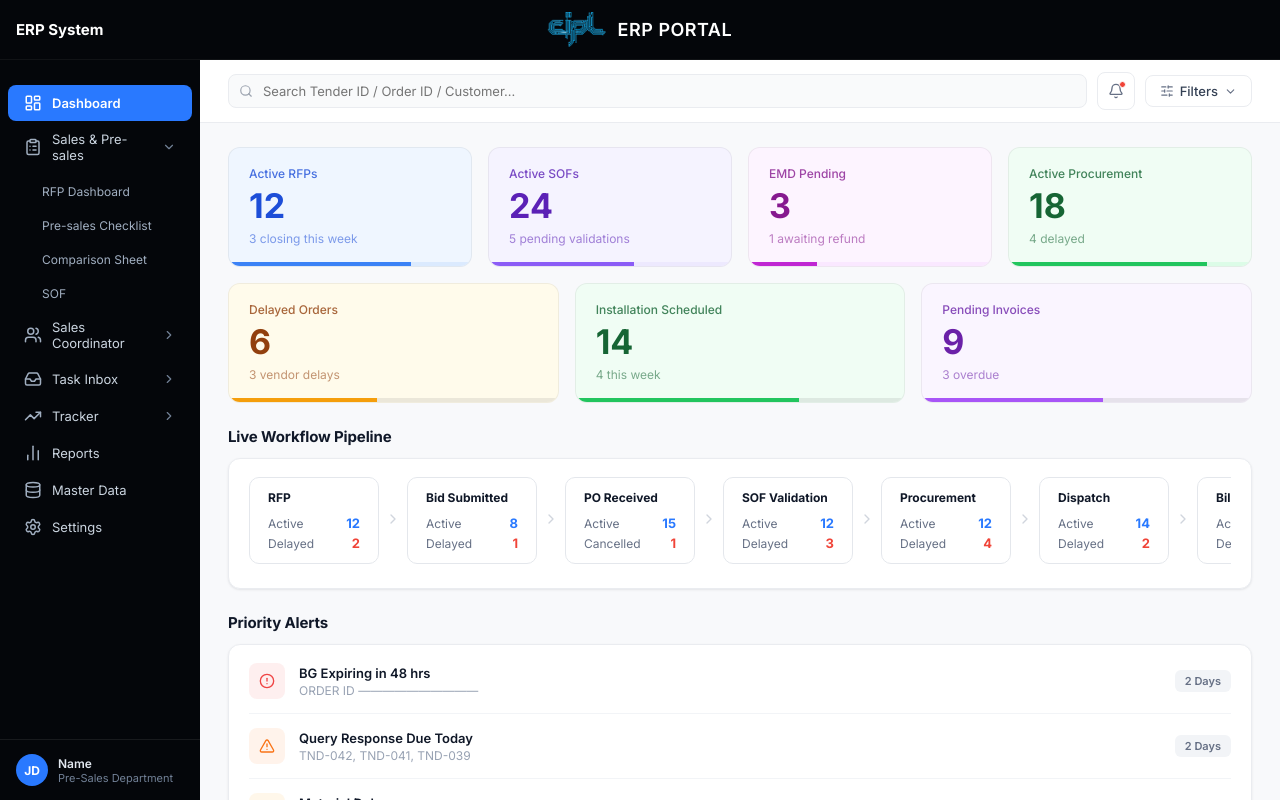
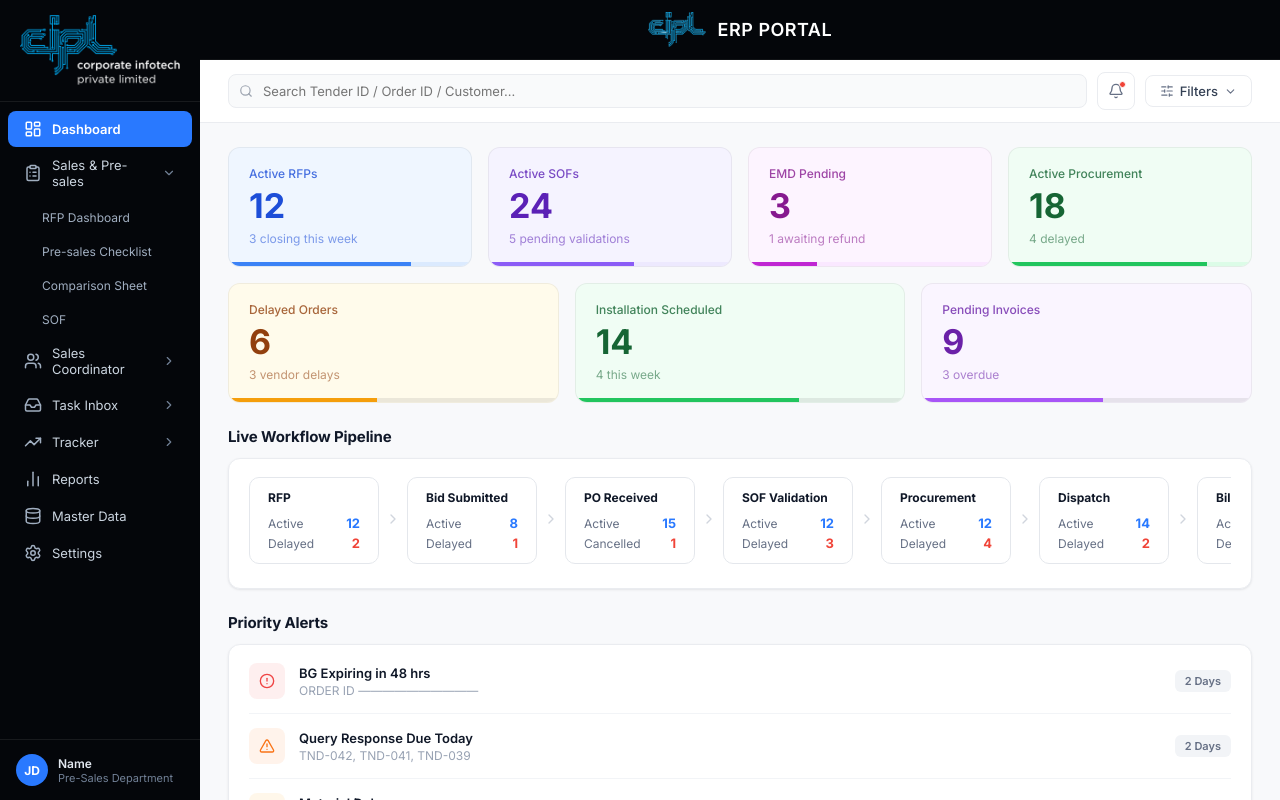
Before and after one commit to Arjuyx-gif/ERP, a React (Vite) app: page /dashboard in a window 1280 px wide. Built offline with nearby package versions, Linux system fonts and the light colour scheme.

Commit message:
Implemented sidebar logo and improvised code

```diff
--- a/src/components/layout/GlobalHeader.jsx
+++ b/src/components/layout/GlobalHeader.jsx
@@ -8,26 +8,15 @@ const GlobalHeader = () => {
       background: "#04060A",
       display: "flex",
       alignItems: "center",
-      padding: "0 24px 0 0",
-      color: "#fff",
+      justifyContent: "center",
       flexShrink: 0,
-      position: "relative",
       fontFamily: "'Inter','Segoe UI',sans-serif",
       borderBottom: "1px solid rgba(255,255,255,0.05)",
-      zIndex: 900
+      zIndex: 900,
+      gap: 12,
     }}>
-      <div style={{ fontWeight: 700, fontSize: 15, width: 200, paddingLeft: 16, boxSizing: "border-box" }}>
-        ERP System
-      </div>
-      <div style={{
-        position: "absolute", left: "50%", transform: "translateX(-50%)",
-        display: "flex", alignItems: "center", gap: 12
-      }}>
-        <div style={{ display: "flex", alignItems: "center" }}>
-          <img src={logo} alt="cipl logo" style={{ height: 36, objectFit: "contain" }} />
-        </div>
-        <span style={{ fontWeight: 600, fontSize: 18, letterSpacing: 0.5 }}>ERP PORTAL</span>
-      </div>
+      <img src={logo} alt="cipl logo" style={{ height: 36, objectFit: "contain" }} />
+      <span style={{ fontWeight: 600, fontSize: 18, letterSpacing: 0.5, color: "#fff" }}>ERP PORTAL</span>
     </div>
   );
 };
--- a/src/components/layout/Sidebar.jsx
+++ b/src/components/layout/Sidebar.jsx
@@ -3,6 +3,7 @@ import { useNavigate, useLocation } from "react-router-dom";
 import { ChevronDown, ChevronRight } from "lucide-react";
 import { SIDEBAR_NAV } from "../../services/mockData";
 import DynamicIcon from "../ui/DynamicIcon";
+import ciplLogo from "../../assets/cipl-logo-white 1.png";
 
 const Sidebar = () => {
   const navigate = useNavigate();
@@ -26,7 +27,14 @@ const Sidebar = () => {
       width: 200, flexShrink: 0, background: "#04060A",
       display: "flex", flexDirection: "column", height: "100%", fontFamily: "inherit",
     }}>
-      <div style={{ height: 16 }} />
+      {/* Logo */}
+      <div style={{
+        padding: "15px 16px 16px",
+        display: "flex", justifyContent: "center", alignItems: "center",
+        borderBottom: "1px solid rgba(255,255,255,0.08)",
+      }}>
+        <img src={ciplLogo} alt="CIPL" style={{ width: "100%", maxWidth: 160, objectFit: "contain" }} />
+      </div>
 
       <div className="no-scrollbar" style={{ flex: 1, overflowY: "auto", padding: "8px 0" }}>
         {SIDEBAR_NAV.map(item => {
--- a/src/pages/dashboard/MainDashboard.jsx
+++ b/src/pages/dashboard/MainDashboard.jsx
@@ -18,13 +18,13 @@ const MainDashboard = () => {
 
   return (
     <div style={{
-      display: "flex", flexDirection: "column", height: "100vh",
+      display: "flex", height: "100vh",
       fontFamily: "'Inter','Segoe UI',sans-serif",
       background: "#F8F9FB",
     }}>
-      <GlobalHeader />
-      <div style={{ display: "flex", flex: 1, overflow: "hidden" }}>
-        <Sidebar />
+      <Sidebar />
+      <div style={{ display: "flex", flexDirection: "column", flex: 1, overflow: "hidden" }}>
+        <GlobalHeader />
 
         <div style={{ flex: 1, display: "flex", flexDirection: "column", minWidth: 0, overflowY: "auto" }}>
         <DashboardTopBar
--- a/src/pages/dashboard/PreSalesChecklist.jsx
+++ b/src/pages/dashboard/PreSalesChecklist.jsx
@@ -154,10 +154,10 @@ const PreSalesChecklist = () => {
   const TABS = ["All", "Needs Action", "Completed"];
 
   return (
-    <div style={{ display: "flex", flexDirection: "column", height: "100vh", fontFamily: FONT, background: "#F7F8FA" }}>
-      <GlobalHeader />
-      <div style={{ display: "flex", flex: 1, overflow: "hidden" }}>
-        <Sidebar />
+    <div style={{ display: "flex", height: "100vh", fontFamily: FONT, background: "#F7F8FA" }}>
+      <Sidebar />
+      <div style={{ display: "flex", flexDirection: "column", flex: 1, overflow: "hidden" }}>
+        <GlobalHeader />
 
         <div style={{ flex: 1, display: "flex", flexDirection: "column", minWidth: 0, overflow: "hidden" }}>
 
--- a/src/pages/dashboard/RFPAnalysisForm.jsx
+++ b/src/pages/dashboard/RFPAnalysisForm.jsx
@@ -591,10 +591,10 @@ const RFPAnalysisForm = () => {
   };
 
   return (
-    <div style={{ display: "flex", flexDirection: "column", height: "100vh", fontFamily: FONT, background: "#F7F8FA" }}>
-      <GlobalHeader />
-      <div style={{ display: "flex", flex: 1, overflow: "hidden" }}>
-        <Sidebar />
+    <div style={{ display: "flex", height: "100vh", fontFamily: FONT, background: "#F7F8FA" }}>
+      <Sidebar />
+      <div style={{ display: "flex", flexDirection: "column", flex: 1, overflow: "hidden" }}>
+        <GlobalHeader />
 
         <div style={{ flex: 1, display: "flex", flexDirection: "column", minWidth: 0, overflow: "hidden" }}>
 
--- a/src/pages/dashboard/RFPDashboard.jsx
+++ b/src/pages/dashboard/RFPDashboard.jsx
@@ -450,13 +450,12 @@ const RFPDashboard = () => {
 
   return (
     <div style={{
-      display: "flex", flexDirection: "column", height: "100vh",
+      display: "flex", height: "100vh",
       fontFamily: "'Inter','Segoe UI',sans-serif", background: "#F7F8FA",
     }}>
-      <GlobalHeader />
-      <div style={{ display: "flex", flex: 1, overflow: "hidden" }}>
-
-        <Sidebar />
+      <Sidebar />
+      <div style={{ display: "flex", flexDirection: "column", flex: 1, overflow: "hidden" }}>
+        <GlobalHeader />
 
         {/* ── Main area ── */}
         <div style={{ flex: 1, display: "flex", flexDirection: "column", minWidth: 0, overflow: "hidden", overflowY: "auto" }}>
--- a/src/pages/dashboard/TenderChecklist.jsx
+++ b/src/pages/dashboard/TenderChecklist.jsx
@@ -135,10 +135,10 @@ const TenderChecklist = () => {
   };
 
   return (
-    <div style={{ display: "flex", flexDirection: "column", height: "100vh", fontFamily: FONT, background: "#F7F8FA" }}>
-      <GlobalHeader />
-      <div style={{ display: "flex", flex: 1, overflow: "hidden" }}>
-        <Sidebar />
+    <div style={{ display: "flex", height: "100vh", fontFamily: FONT, background: "#F7F8FA" }}>
+      <Sidebar />
+      <div style={{ display: "flex", flexDirection: "column", flex: 1, overflow: "hidden" }}>
+        <GlobalHeader />
 
         <div style={{ flex: 1, display: "flex", flexDirection: "column", minWidth: 0, overflow: "hidden" }}>
 
```
Also changed, not shown: src/assets/cipl-logo-white 1.png (added).
